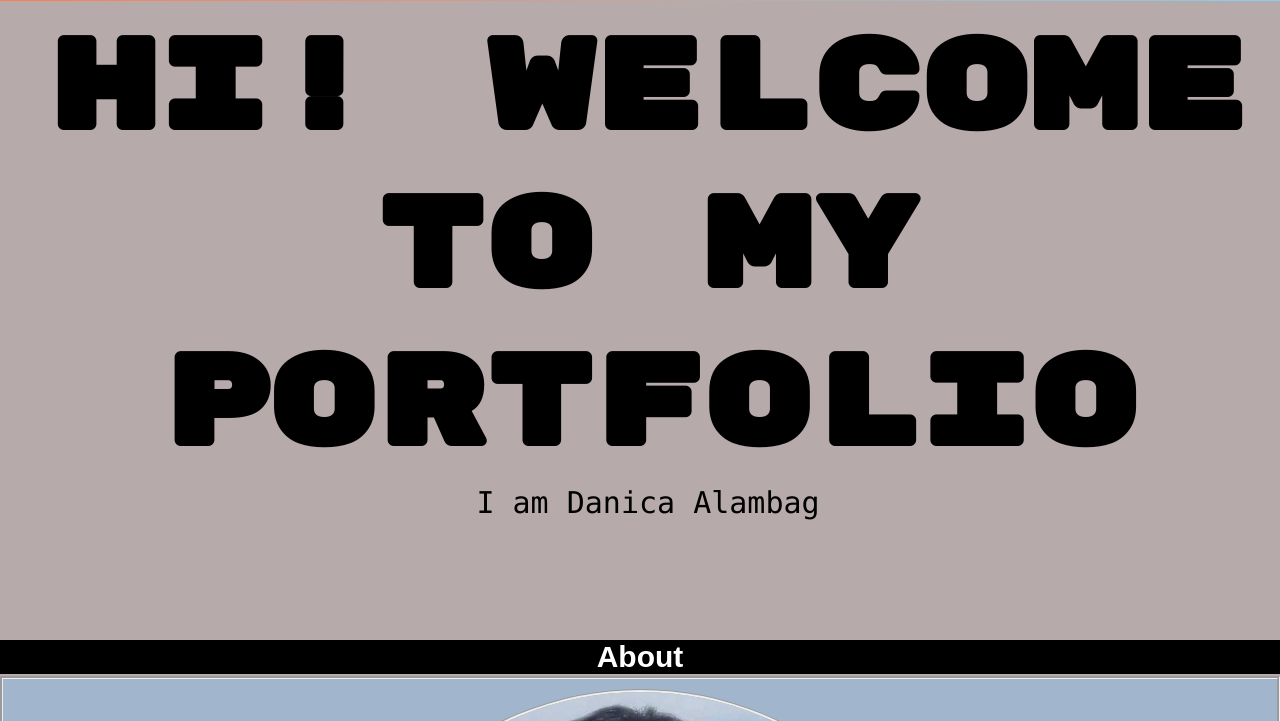
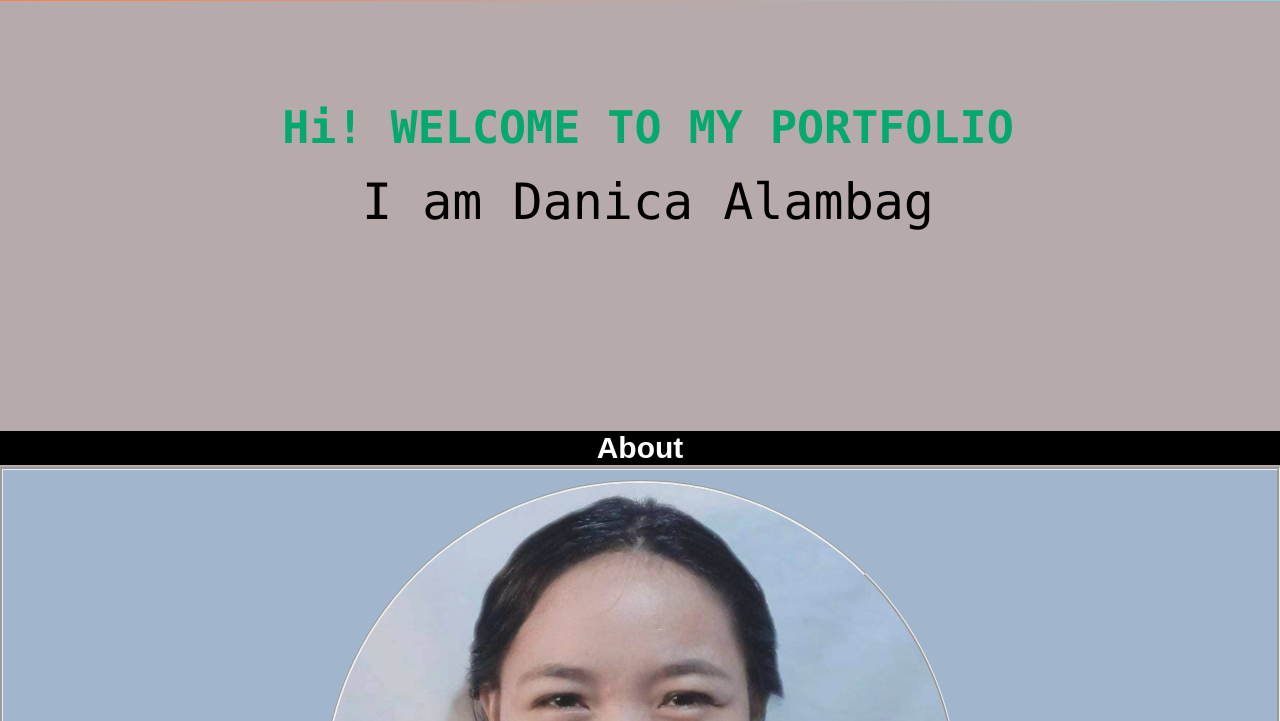
Before and after one commit to dca463/danica.alambagportfolio.github.io, a plain HTML site: page index.html in a window 1280 px wide. Shown: the part 79-800 px from the top of the page. Drawn offline with Linux system fonts and the light colour scheme; a web font is replaced by a local one.

Commit message:
Add files via upload

```diff
--- a/index.html
+++ b/index.html
@@ -33,8 +33,8 @@
 
     <!--HOME MENU-->
             <div class="mtext" style="padding-left:16px">
-                <h3 style="font-size:10vw;">Hi! WELCOME
-                    TO MY PORTFOLIO</h3>
+                <h1 style="font-size:45px;">Hi! WELCOME
+                    TO MY PORTFOLIO</h1><br>
                 <p>I am <span>Danica Alambag</span></p>
 
               </div>
@@ -122,10 +122,10 @@
                      <div class="box3">
                        <br>
                        <h4 style="font-size:3vw;"><strong>About the Portfolio</strong></h4>
-                          <p style="font-size:2vw;"><i>&nbsp&nbsp&nbsp&nbsp&nbsp&nbspThis portfolio help document education, work samples and skills. People use career portfolios to apply for jobs, apply to college or training programs.
-                            They are more in-depth than a resume, which is used to summarize the above in one or two pages.<br>&nbsp&nbsp&nbsp&nbsp&nbsp&nbspMoreover, this portfolio will help to know the works and skills of the creator for this website. Thus, hope you enjoy in visiting my website. Dont forget to share to your friends or family. Thank You.</i></p>
+                          <p style="font-size:2vw;">&nbsp&nbsp&nbsp&nbsp&nbsp&nbspThis portfolio help document education, work samples and skills. People use career portfolios to apply for jobs, apply to college or training programs.
+                            They are more in-depth than a resume, which is used to summarize the above in one or two pages.<br><br>&nbsp&nbsp&nbsp&nbsp&nbsp&nbspMoreover, this portfolio will help to know the works and skills of the creator for this website. Thus, hope you enjoy in visiting my website. Dont forget to share to your friends or family. Thank You.</p>
 
-                          <br><p style="font-size:2vw;"><em>A student and Creator</em>: Danica C. Alambag</p>
+                          <br><p style="font-size:2vw;">A student and Creator: <strong>Danica C. Alambag</strong></p>
                         </div>
                     </div>
                     </div>
--- a/style.css
+++ b/style.css
@@ -85,22 +85,21 @@ body{
 
 /*HOME*/
 .mtext{
-    margin-top: 10px; /*100px*/
+    margin-top: 100px; /*100/10px*/
     text-align: center;
 }
-.mtext h3{
-    font-family: 'Rubik Mono One', sans-serif;
-    font-size: 40px;
-    color: black;
+.mtext h1{
+    /*font-family: 'Rubik Mono One', sans-serif;*/
+    color:#04AA6D;
 }
 .mtext p{
-    font-size: 30px;
+    font-size: 50px;
     color:black;
 }
 
 /*ABOUT PORTION*/
 .about1{
-    margin-top: 20px; /*210*/
+    margin-top: 200px; /*20px/210*/
   }
 
   .text1 h3{
@@ -175,6 +174,9 @@ body{
   }
   .body-container h4{
     margin-top: 10px;
+  }
+  .body-d p{
+    font-family: 'Lucida Sans', 'Lucida Sans Regular', 'Lucida Grande', 'Lucida Sans Unicode', Geneva, Verdana, sans-serif;
   }
 
 
```
